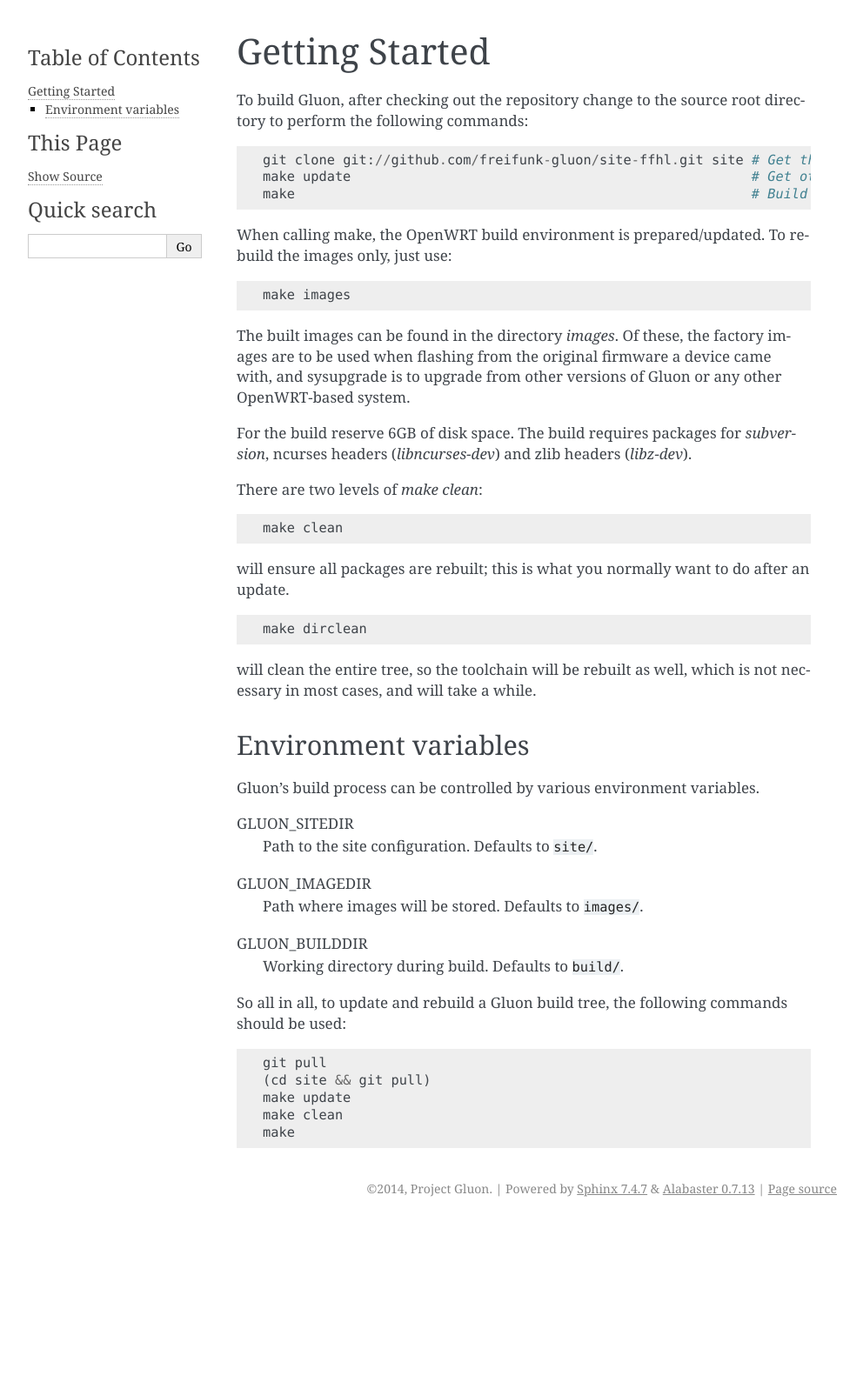
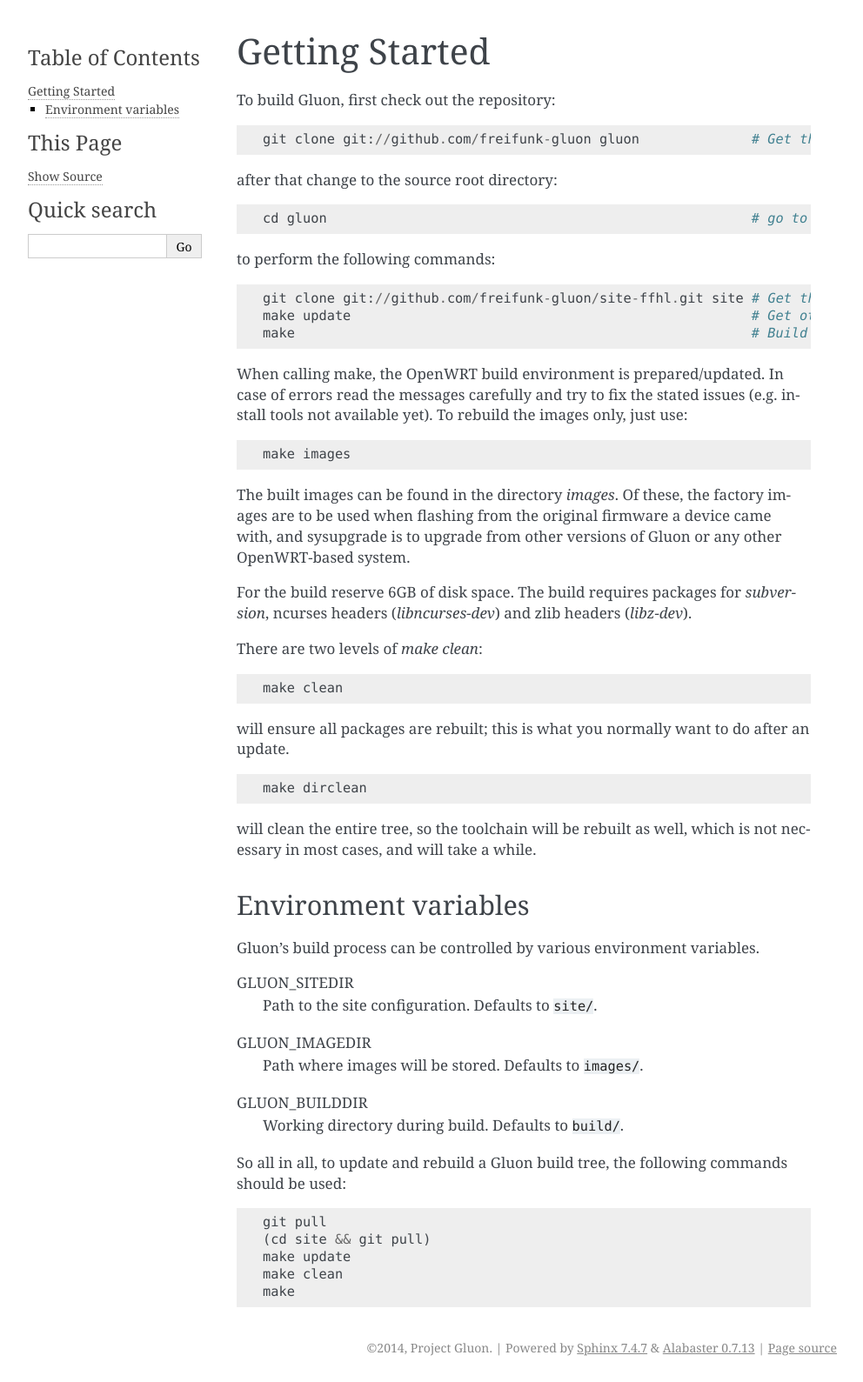
Before and after one commit to freifunk-gluon/gluon, a Sphinx documentation site: the page built from docs/user/getting_started.rst, in a window 1280 px wide. Shown: the whole page at 87% size, without its empty margins (148-1140 px from the left). Built offline with Sphinx 7.4.7, drawn with Linux system fonts in a browser that asks for light colours; before the commit the page ends 1406 px from its top, so only the background shows below that.

Commit message:
Update getting_started.rst
noob-proofing a bit

```diff
--- a/docs/user/getting_started.rst
+++ b/docs/user/getting_started.rst
@@ -1,7 +1,18 @@
 Getting Started
 ===============
 
-To build Gluon, after checking out the repository change to the source root directory
+To build Gluon, first check out the repository:
+
+::
+
+    git clone git://github.com/freifunk-gluon gluon              # Get the gluon repo
+
+after that change to the source root directory:
+
+::
+
+    cd gluon                                                     # go to the recently created directory
+
 to  perform the following commands:
 
 ::
@@ -10,8 +21,9 @@
     make update                                                  # Get other repositories used by Gluon
     make                                                         # Build Gluon
 
-When calling make, the OpenWRT build environment is prepared/updated. To rebuild
-the images only, just use:
+When calling make, the OpenWRT build environment is prepared/updated.
+In case of errors read the messages carefully and try to fix the stated issues (e.g. install tools not available yet).
+To rebuild the images only, just use:
 
 ::
 
```
